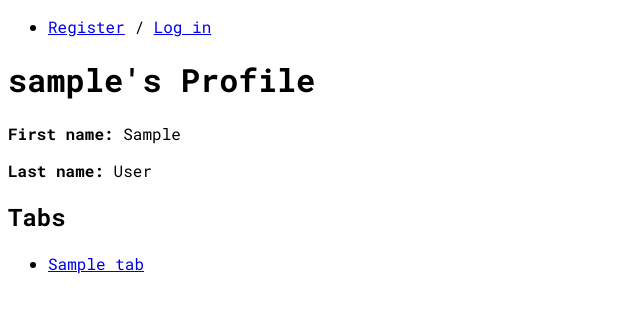
After one commit to kerkeslager/guitartabs, a Django app: page /users/1 in a window 1280 px wide. The commit adds this page. Shown: the top 313 px of the page, without its empty margins (0-640 px from the left). Run offline with Django 3.2, Linux system fonts and the light colour scheme; tables that the repository leaves empty hold one stand-in row (values such as "Sample post").

Commit message:
Add a user profile page and display the users tabs on it

```diff
--- a/tabs/templates/tabs/base.html
+++ b/tabs/templates/tabs/base.html
@@ -15,7 +15,7 @@
     <div id='page-header'>
       <ul>
         {% if request.user.is_authenticated %}
-        <li>Welcome, <a href="">{{ request.user.username }}</a></li>
+        <li>Welcome, <a href="{% url 'users:profile' user_id=request.user.pk %}">{{ request.user.username }}</a></li>
         <li><a href="{% url 'users:logout' %}">Log out</a></li>
         {% else %}
         <li><a href="{% url 'users:register' %}">Register</a> / <a href="{% url 'users:login' %}">Log in</a></li>
--- a/tabs/templates/tabs/detail.html
+++ b/tabs/templates/tabs/detail.html
@@ -4,6 +4,7 @@
 
 {% block body %}
   <h1>{{ tab.name }}</h1>
+  <p><strong>Added by:</strong> {{ tab.user.username }}</p>
 
   {% if request.user.is_authenticated and request.user == tab.user %}
   <p><a href="{% url 'tabs:edit' tab_id=tab.pk %}">Edit</a></p>
--- /dev/null
+++ b/users/templates/users/profile.html
@@ -0,0 +1,17 @@
+{% extends 'tabs/base.html' %}
+
+{% block title %}{{ user.username }}'s Profile{% endblock %}
+
+{% block body %}
+  <h1>{{ user.username }}'s Profile</h1>
+
+  <p><strong>First name:</strong> {{ user.first_name }}</p>
+  <p><strong>Last name:</strong> {{ user.last_name }}</p>
+
+  <h2>Tabs</h2>
+  <ul>
+    {% for tab in tabs %}
+    <li><a href="{% url 'tabs:detail' tab.pk %}">{{ tab.name }}</a></li>
+    {% endfor %}
+  </ul>
+{% endblock %}
--- a/users/urls.py
+++ b/users/urls.py
@@ -8,4 +8,5 @@ urlpatterns = [
     path('login/', auth_views.login, name='login'),
     path('logout/', auth_views.logout, name='logout'),
 	path('register/', views.register, name='register'),
+    path('<int:user_id>', views.profile, name='profile'),
 ]
--- a/users/views.py
+++ b/users/views.py
@@ -1,6 +1,9 @@
 from django.contrib.auth import login, authenticate
 from django.contrib.auth.forms import UserCreationForm
-from django.shortcuts import render, redirect
+from django.contrib.auth.models import User
+from django.shortcuts import get_object_or_404, redirect, render
+
+from tabs import models as tab_models
 
 def register(request):
     if request.method == 'POST':
@@ -19,3 +22,14 @@ def register(request):
         form = UserCreationForm()
 
     return render(request, 'users/register.html', {'form': form})
+
+def profile(request, user_id):
+    user = get_object_or_404(User, pk=user_id)
+    tabs = tab_models.Tab.objects.filter(user=user)
+
+    context = {
+        'tabs': tabs,
+        'user': user
+    }
+
+    return render(request, 'users/profile.html', context)
```
